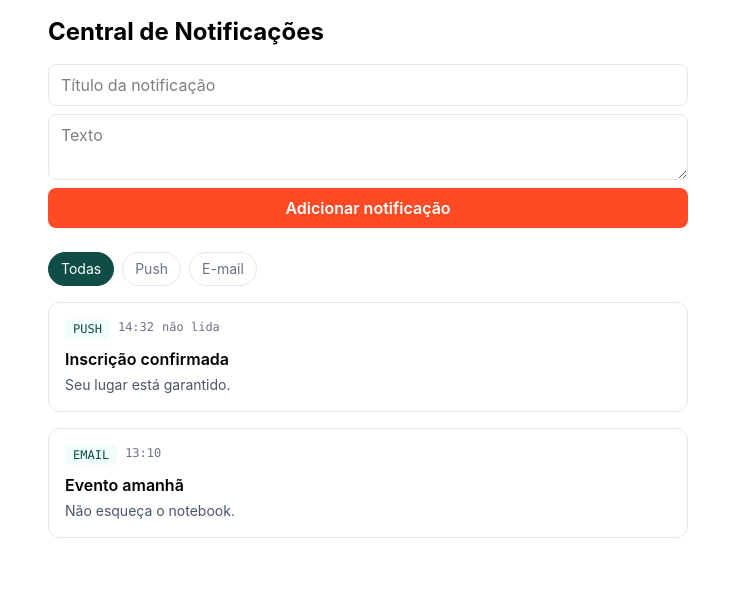
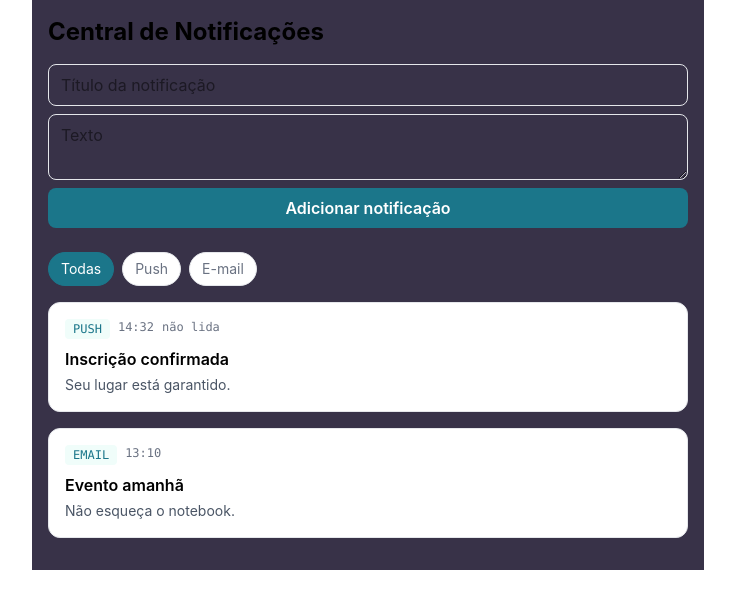
Before and after one commit to munhozmiguel873/notificacoes-api4-front, a React (Vite) app: page / in a window 1280 px wide. Shown: the top 608 px of the page, without its empty margins (272-1007 px from the left). Built offline with nearby package versions, Linux system fonts and the light colour scheme.

Commit message:
Alterando o estilo do app

```diff
--- a/src/App.jsx
+++ b/src/App.jsx
@@ -37,7 +37,7 @@ function App() {
   }
 
   return (
-    <div className="max-w-2xl mx-auto p-4">
+    <div className="max-w-2xl mx-auto p-4 bg-fundo-principal">
       <h1 className="text-2xl font-bold mb-4">Central de Notificações</h1>
 
       <NovaNotificacaoForm onAdicionar={adicionarNotificacao} />
--- a/src/index.css
+++ b/src/index.css
@@ -1,6 +1,8 @@
 @import "tailwindcss";
 
 @theme {
-  --color-marca: #0f4d46;    /* troquem pela cor primária de vocês */
-  --color-destaque: #ff4a26; /* troquem pela cor de destaque de vocês */
+  --color-marca: #1B768A;    /* Cor dos tipos de notificação. */
+  --color-destaque: #1B768A; /* Cor do botão de adicionar uma nova notificação. */
+  --color-fundo-principal: #383248; /* Cor do fundo do app. */
+  --color-titulo: #FFE1B1;
 }
```
